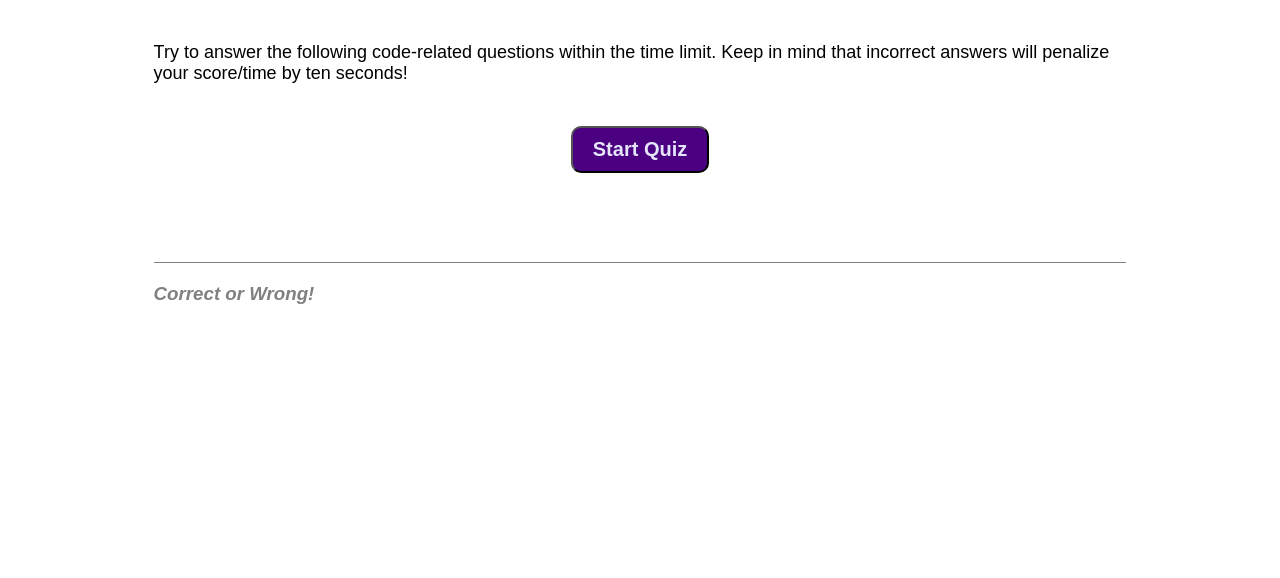
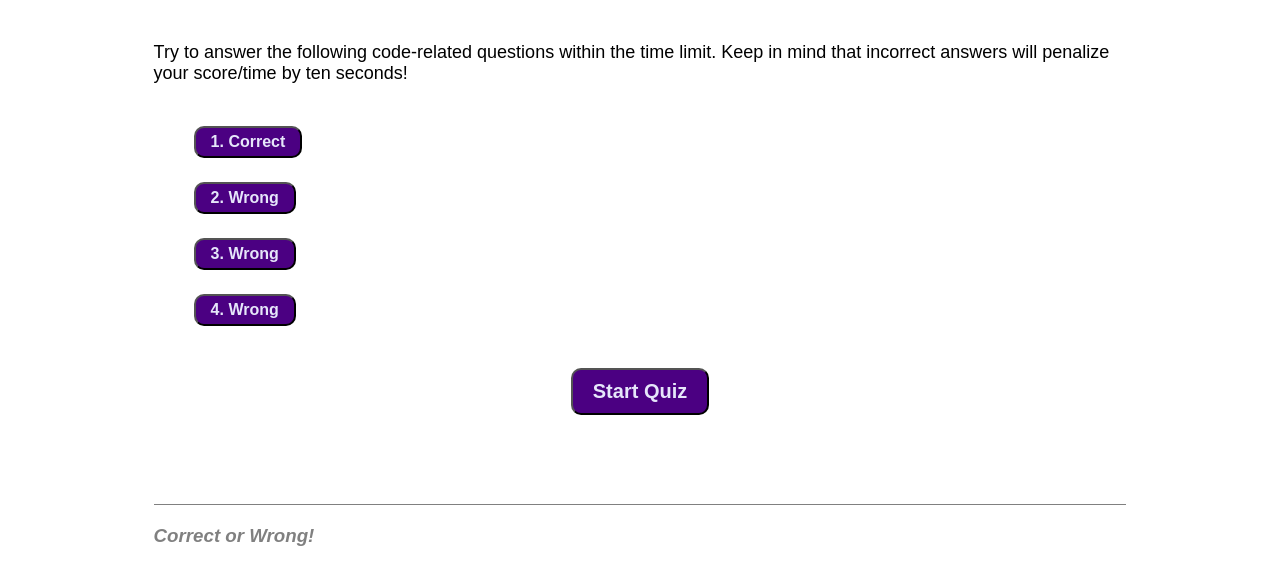
Before and after one commit to jsalinas212/coding-quiz-challenge, a plain HTML site: page index.html in a window 1280 px wide. Shown: the part 253-831 px from the top of the page. Before the commit the page ends 800 px from the top, so only its background shows below. Drawn offline with Linux system fonts and the light colour scheme.

Commit message:
added element IDs, started adding variables for elements, added answer list html and styled.

```diff
--- a/assets/css/style.css
+++ b/assets/css/style.css
@@ -32,7 +32,11 @@ main p {
     font-size: 18px;
 }
 
-main button {
+main ul {
+    list-style: none;
+}
+
+.qstart {
     background-color: indigo;
     color: lavender;
     padding: 10px 20px;
@@ -53,6 +57,16 @@ main button {
     margin-top: 60px;
 }
 
+.qanswer {
+    background-color: indigo;
+    color: lavender;
+    padding: 5px 15px;
+    border-radius: 10px;
+    font-weight: bold;
+    font-size: 16px;
+    margin-top: 24px;
+}
+
 /* Footer Styles */
 footer {
     padding: 12px 12%;
--- a/assets/js/script.js
+++ b/assets/js/script.js
@@ -0,0 +1,6 @@
+// Pull elements by IDs and store in variables
+// Store questions in an array
+// Store answers in arrays and link answers to questions
+// Event handlers for buttons
+// Functions for handling tasks
+// Build timer
--- a/index.html
+++ b/index.html
@@ -11,15 +11,25 @@
 <body>
     <!-- Header -->
     <header>
-        <a href="#">View high scores</a>
-        <p>Time</p>
+        <a href="#" id="q-scoreboard">View high scores</a>
+        <p id="q-time">Time</p>
     </header>
     <!-- Main -->
     <main>
         <!-- Question Area -->
-        <h2>Coding Quiz Challenge</h2>
-        <p>Try to answer the following code-related questions within the time limit. Keep in mind that incorrect answers will penalize your score/time by ten seconds!</p>
-        <button>Start Quiz</button>
+        <h2 id="q-headline">Coding Quiz Challenge</h2>
+        <div>
+            <p id="q-text">
+                Try to answer the following code-related questions within the time limit. Keep in mind that incorrect answers will penalize your score/time by ten seconds!
+                <ul>
+                    <li><button class="qanswer" id="q-answer">1. Correct</button></li>
+                    <li><button class="qanswer" id="q-answer">2. Wrong</button></li>
+                    <li><button class="qanswer" id="q-answer">3. Wrong</button></li>
+                    <li><button class="qanswer" id="q-answer">4. Wrong</button></li>
+                </ul>
+            </p>
+        </div>
+        <button class="qstart" id="q-start">Start Quiz</button>
     </main>
     <!-- Footer -->
     <footer>
```
